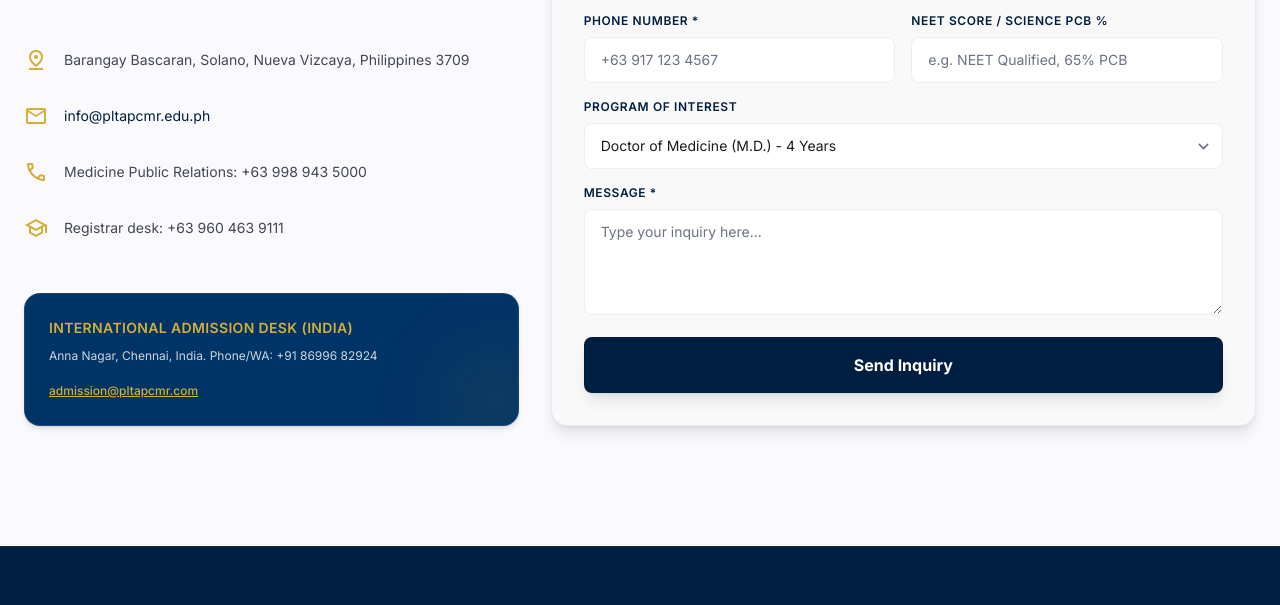
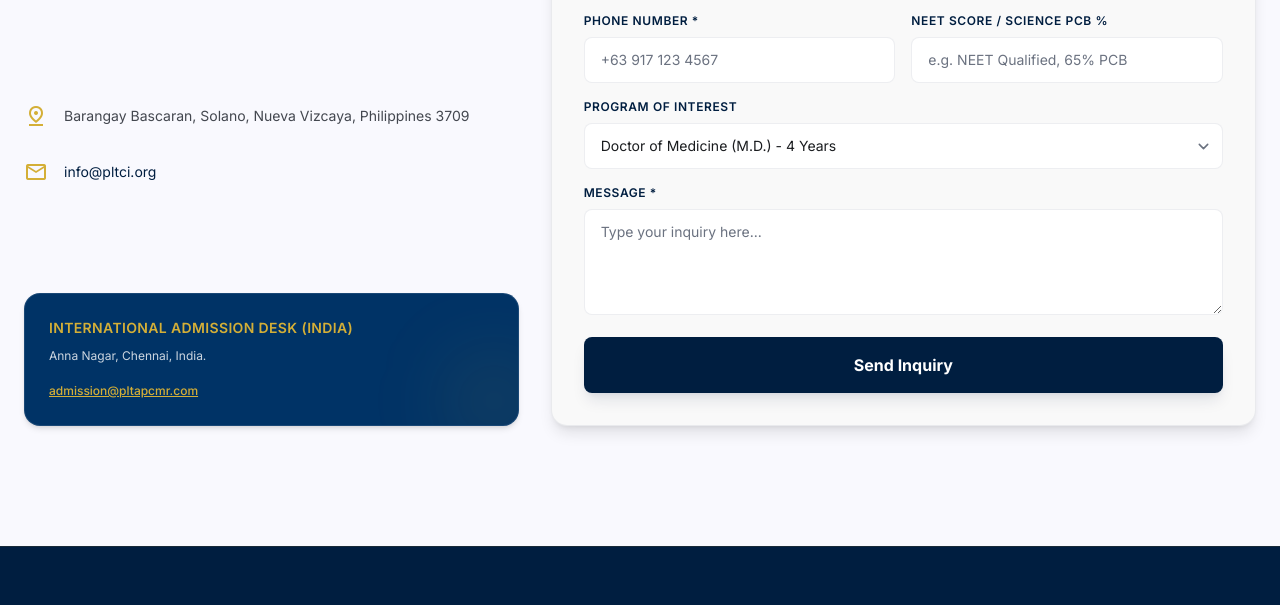
Before and after one commit to pixwik-29/plt, a plain HTML site: page index.html in a window 1280 px wide. Shown: the part 7096-7701 px from the top of the page. Drawn offline with nearby package versions, Linux system fonts and the light colour scheme; a web font is replaced by a local one.

Commit message:
feat: change contact email to info@pltci.org and remove all college phone numbers

```diff
--- a/index.html
+++ b/index.html
@@ -209,8 +209,7 @@
             "postalCode": "3709",
             "addressCountry": "PH"
           },
-          "telephone": "+63-998-943-5000",
-          "email": "info@pltapcmr.edu.ph",
+          "email": "info@pltci.org",
           "knowsAbout": ["Medicine", "Medical Education", "Clinical Clerkship", "Doctor of Medicine"],
           "accreditation": [
             {
@@ -256,9 +255,8 @@
           "name": "Contact PLT College of Medicine Admissions Office",
           "mainEntity": {
             "@type": "ContactPoint",
-            "telephone": "+63-998-943-5000",
             "contactType": "Admissions Office",
-            "email": "info@pltapcmr.edu.ph",
+            "email": "info@pltci.org",
             "areaServed": ["PH", "IN"],
             "availableLanguage": ["English", "Tagalog", "Hindi"]
           }
@@ -1156,15 +1154,7 @@
                             </div>
                             <div class="flex items-center gap-4">
                                 <span class="material-symbols-outlined text-gold-glare text-2xl">mail</span>
-                                <a href="mailto:info@pltapcmr.edu.ph" class="text-sm text-primary dark:text-gold-glare hover:underline">info@pltapcmr.edu.ph</a>
-                            </div>
-                            <div class="flex items-center gap-4">
-                                <span class="material-symbols-outlined text-gold-glare text-2xl">phone</span>
-                                <span class="text-sm text-on-surface-variant dark:text-inverse-on-surface/80">Medicine Public Relations: +63 998 943 5000</span>
-                            </div>
-                            <div class="flex items-center gap-4">
-                                <span class="material-symbols-outlined text-gold-glare text-2xl">school</span>
-                                <span class="text-sm text-on-surface-variant dark:text-inverse-on-surface/80">Registrar desk: +63 960 463 9111</span>
+                                <a href="mailto:info@pltci.org" class="text-sm text-primary dark:text-gold-glare hover:underline">info@pltci.org</a>
                             </div>
                         </div>
 
@@ -1172,7 +1162,7 @@
                         <div class="p-6 bg-primary-container text-white rounded-2xl border border-white/10 relative overflow-hidden shadow-md">
                             <div class="absolute -right-6 -bottom-6 w-24 h-24 bg-gold-glare/10 rounded-full blur-2xl"></div>
                             <h4 class="font-semibold text-gold-glare text-sm mb-2 uppercase tracking-wide">International Admission Desk (India)</h4>
-                            <p class="text-xs text-white/80 leading-relaxed mb-3">Anna Nagar, Chennai, India. Phone/WA: +91 86996 82924</p>
+                            <p class="text-xs text-white/80 leading-relaxed mb-3">Anna Nagar, Chennai, India.</p>
                             <a href="mailto:admission@pltapcmr.com" class="text-xs text-gold-glare hover:text-white font-medium underline">admission@pltapcmr.com</a>
                         </div>
                     </div>
@@ -1243,7 +1233,7 @@
                 </p>
                 <p class="text-xs text-primary-fixed-dim/60">
                     Solano, Nueva Vizcaya, Philippines 3709<br/>
-                    Email: info@pltapcmr.edu.ph
+                    Email: info@pltci.org
                 </p>
             </div>
 
```
